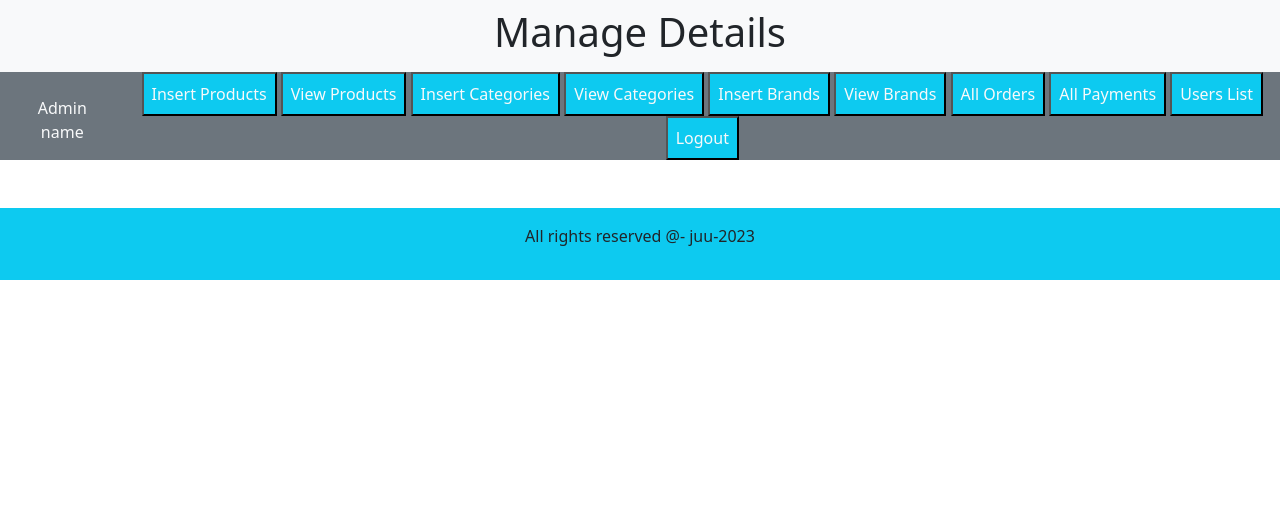
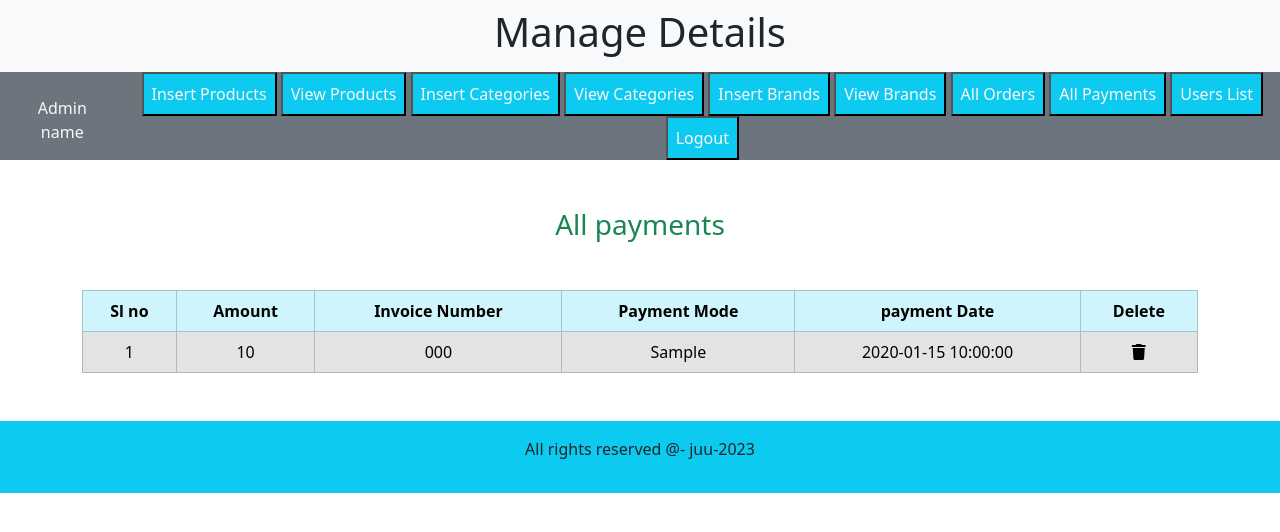
Before and after one commit to Johora-Juhi/hidden-store, a PHP site: page /admin_area/index.php?all_payments in a window 1280 px wide. Shown: the part 72-604 px from the top of the page. Run offline with PHP 8.4, Linux system fonts and the light colour scheme; tables that the repository leaves empty or names only in its code hold one stand-in row (values such as "Sample post").

Commit message:
all payments and delete payment

```diff
--- /dev/null
+++ b/admin_area/all_payments.php
@@ -0,0 +1,43 @@
+<?php
+if (isset($_GET['all_payments'])) {
+    $select_payments = "SELECT * FROM `user_payments`";
+    $result_payment = mysqli_query($con, $select_payments);
+    $payments_count = mysqli_num_rows($result_payment);
+    if ($payments_count > 0) {
+        echo "<h3 class='text-center text-success my-5'>All payments</h3>
+        <table class='table table-bordered text-center my-5'>
+        <thead class='table-info'>
+        <tr>
+        <th>Sl no</th>
+        <th>Amount</th>
+        <th>Invoice Number</th>
+        <th>Payment Mode</th>
+        <th>payment Date</th>
+        <th>Delete</th>
+        </tr>
+        </thead>
+        <tbody class='table-secondary'>";
+        $number = 1;
+        while ($payments = mysqli_fetch_array($result_payment)) {
+            $payment_id = $payments['payment_id'];
+            $amount = $payments['amount'];
+            $invoice_number = $payments['invoice_number'];
+            $payment_mode = $payments['payment_mode'];
+            $payment_date = $payments['date'];
+
+            echo "<tr>
+            <td>$number</td>
+            <td>$amount</td>
+            <td>$invoice_number</td>
+            <td>$payment_mode</td>
+            <td>$payment_date</td>
+            <td><a href='index.php?delete_payment=$payment_id' class='text-black'><i class='fa-solid fa-trash'></i></a></td>
+            </tr>";
+            $number++;
+        }
+        echo "</tbody>
+        </table>";
+    } else {
+        echo "<h3 class='text-center text-success my-5'>No payments yet</h3>";
+    }
+}
--- a/admin_area/index.php
+++ b/admin_area/index.php
@@ -55,7 +55,7 @@ session_start();
           <button><a href="index.php?insert_brands" class="nav-link bg-info text-light p-2">Insert Brands</a></button>
           <button><a href="index.php?view_brands" class="nav-link bg-info text-light p-2">View Brands</a></button>
           <button><a href="index.php?all_orders" class="nav-link bg-info text-light p-2">All Orders </a></button>
-          <button><a href="" class="nav-link bg-info text-light p-2">All Payments</a></button>
+          <button><a href="index.php?all_payments" class="nav-link bg-info text-light p-2">All Payments</a></button>
           <button><a href="" class="nav-link bg-info text-light p-2">Users List</a></button>
           <button><a href="" class="nav-link bg-info text-light p-2">Logout</a></button>
         </div>
@@ -104,6 +104,12 @@ session_start();
       if (isset($_GET['delete_order'])) {
         include('./delete_order.php');
       }
+      if (isset($_GET['all_payments'])) {
+        include('./all_payments.php');
+      }
+      if (isset($_GET['delete_payment'])) {
+        include('./delete_payment.php');
+      }
 
       ?>
     </div>
```
Also changed, not shown: admin_area/delete_payment.php (added, +11 -0 lines), users_area/confirm_payment.php (+6 -4 lines).
